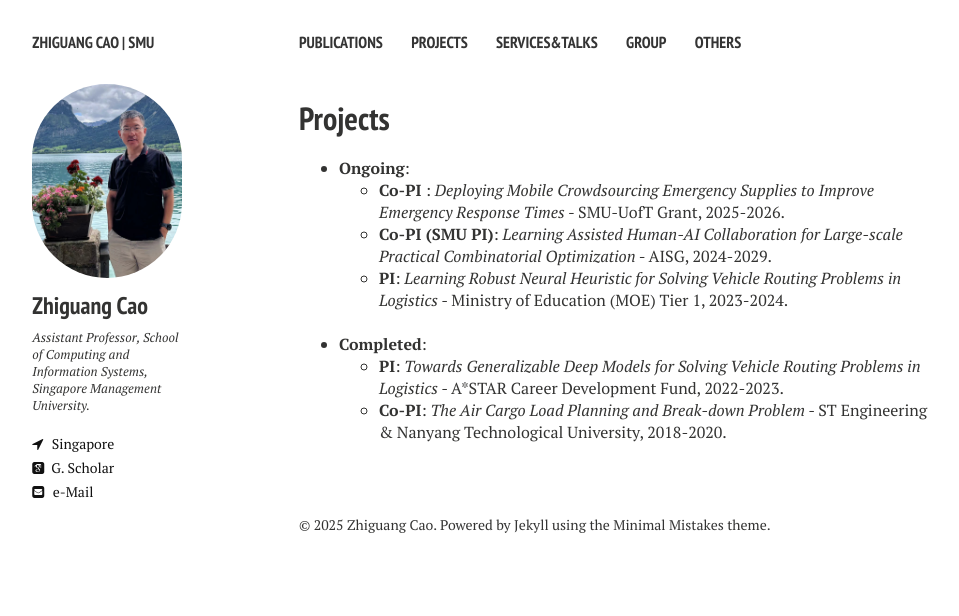
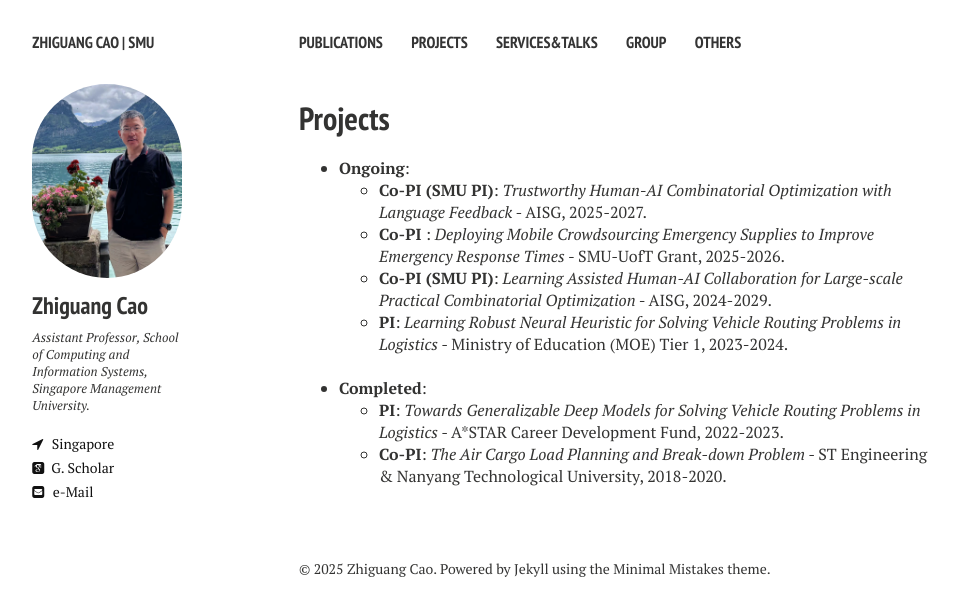
Before and after one commit to zhiguangcaosg/zhiguangcaosg.github.io, a Jekyll site: the page built from projects.md, in a window 1280 px wide. Shown: the top 616 px of the page, without its empty margins (21-980 px from the left). Built offline with Jekyll 4.4.1, drawn with Linux system fonts in a browser that asks for light colours; nearby versions of some CDN libraries.

Commit message:
Update projects.md

```diff
--- a/projects.md
+++ b/projects.md
@@ -18,6 +18,8 @@ comments: false
 <li>
 <b>Ongoing</b>:
 	<ul>
+	<li> <b>Co-PI (SMU PI)</b>: <i> Trustworthy Human-AI Combinatorial Optimization with Language Feedback</i> - AISG, 2025-2027.
+	</li>
 	<li> <b>Co-PI </b>: <i> Deploying Mobile Crowdsourcing Emergency Supplies to Improve Emergency Response Times</i> - SMU-UofT Grant, 2025-2026.
 	</li>
 	<li> <b>Co-PI (SMU PI)</b>: <i> Learning Assisted Human-AI Collaboration for Large-scale Practical Combinatorial Optimization</i> - AISG, 2024-2029.
```
